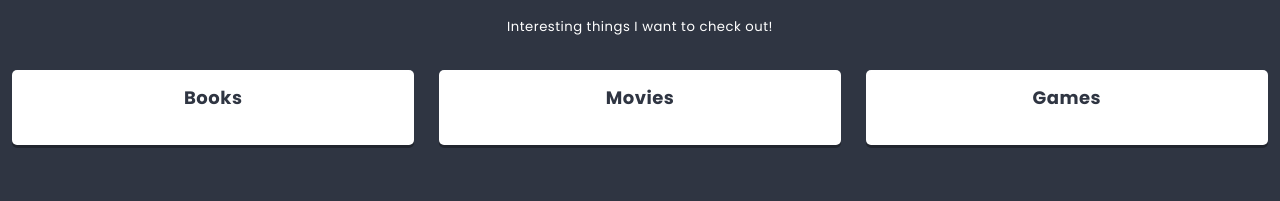
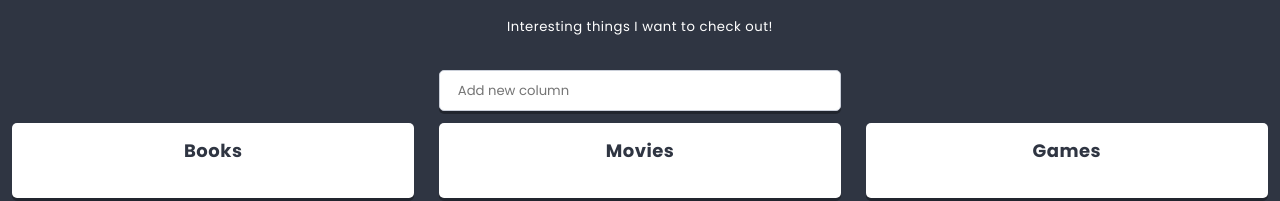
Before and after one commit to Mucha99/ToDoList, a React app: page / in a window 1280 px wide. Shown: the part 362-563 px from the top of the page. Built offline with nearby package versions, Linux system fonts and the light colour scheme.

Commit message:
Add function - addColumn

```diff
--- a/src/components/List/List.js
+++ b/src/components/List/List.js
@@ -6,6 +6,7 @@
 
 import Hero from '../Hero/Hero';
 import Column from '../Column/Column';
+import Creator from '../Creator/Creator';
 import { settings } from '../../data/dataStore';
 
 
@@ -25,6 +26,20 @@
         columns: PropTypes.array,
     }
 
+    addColumn(title){
+        this.setState(state => ({
+            columns : [
+                ...state.columns,
+                {
+                    key: state.columns.length ? state.columns[state.columns.length -1].key +1 : 0,
+                    title,
+                    icon: 'list-alt',
+                    cards: []
+                }
+            ]
+        }));
+    }
+
     render() {
         return (
             <section className={styles.component}>
@@ -34,6 +49,12 @@
                 />
                 <div className={styles.description}>
                     {ReactHtmlParser(this.props.description)}
+                </div>
+                <div className={styles.creator}>
+                    <Creator
+                        text={settings.columnCreatorText}
+                        action={title => this.addColumn(title)}
+                    />
                 </div>
                 <div className={styles.columns}>
                     {this.state.columns.map(({key, ...columnProps}) => (
```
